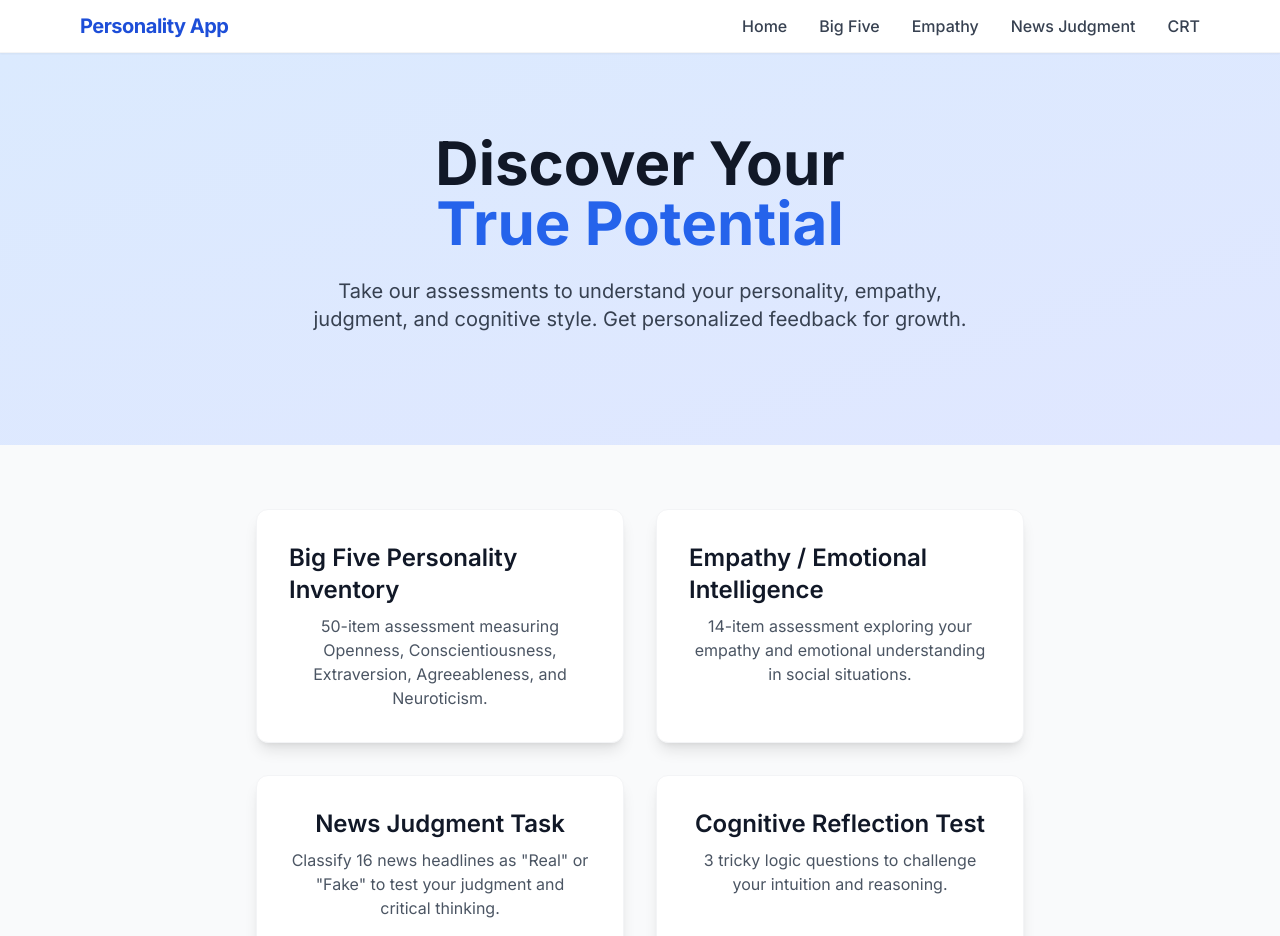
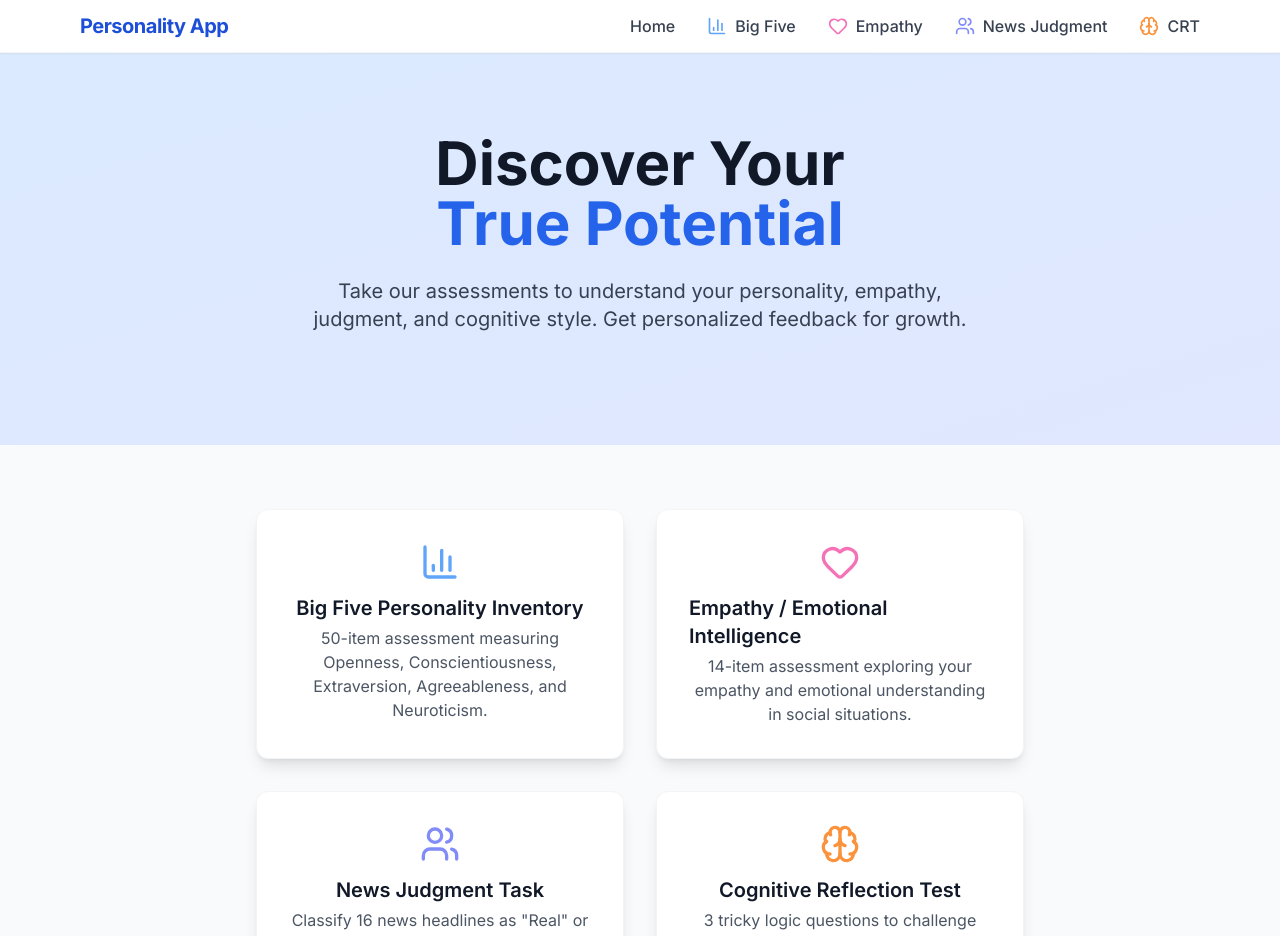
Before and after one commit to khurramsaadat/personality, a Next.js app: page / in a window 1280 px wide. Shown: the top 936 px of the page. Built offline with nearby package versions, Linux system fonts and the light colour scheme.

Commit message:
feat: robust favicon support with brain icon in all modern formats and Metadata API

```diff
--- a/app/layout.tsx
+++ b/app/layout.tsx
@@ -4,13 +4,22 @@ import Footer from '../components/Footer';
 import type { Metadata } from 'next'
 import { Inter } from 'next/font/google'
 import { AssessmentProvider } from '../components/AssessmentContext';
-import Head from "next/head";
 
 const inter = Inter({ subsets: ['latin'] })
 
 export const metadata: Metadata = {
   title: 'Personality Assessment & Coaching',
   description: 'Discover your strengths and unlock your potential with our comprehensive personality assessment and personalized coaching.',
+  icons: {
+    icon: [
+      { url: '/favicon.ico', type: 'image/x-icon' },
+      { url: '/favicon.svg', type: 'image/svg+xml' },
+      { url: '/brain.png', type: 'image/png', sizes: '512x512' }
+    ],
+    apple: [
+      { url: '/apple-touch-icon.png', sizes: '180x180' }
+    ]
+  }
 }
 
 export default function RootLayout({
@@ -20,9 +29,6 @@ export default function RootLayout({
 }) {
   return (
     <html lang="en">
-      <Head>
-        <link rel="icon" href="/favicon.ico" />
-      </Head>
       <body className="bg-gray-50 text-gray-900 min-h-screen flex flex-col">
         <AssessmentProvider>
           <Header />
--- a/app/page.tsx
+++ b/app/page.tsx
@@ -3,6 +3,7 @@
 import React from 'react'
 import Link from 'next/link'
 import Hero from '../components/Hero'
+import { BarChart3, Heart, Users, Brain } from 'lucide-react'
 
 export default function HomePage() {
   return (
@@ -11,19 +12,23 @@ export default function HomePage() {
       <div className="flex flex-col items-center justify-center py-8 px-4">
         <div className="grid md:grid-cols-2 gap-8 w-full max-w-3xl">
           <Link href="/bigfive" className="card flex flex-col items-center p-8 hover:shadow-xl transition-shadow duration-200">
-            <span className="text-2xl font-semibold mb-2">Big Five Personality Inventory</span>
+            <BarChart3 className="w-10 h-10 text-blue-400 mb-3" />
+            <span className="text-xl font-semibold mb-1">Big Five Personality Inventory</span>
             <span className="text-gray-600 text-center">50-item assessment measuring Openness, Conscientiousness, Extraversion, Agreeableness, and Neuroticism.</span>
           </Link>
           <Link href="/empathy" className="card flex flex-col items-center p-8 hover:shadow-xl transition-shadow duration-200">
-            <span className="text-2xl font-semibold mb-2">Empathy / Emotional Intelligence</span>
+            <Heart className="w-10 h-10 text-pink-400 mb-3" />
+            <span className="text-xl font-semibold mb-1">Empathy / Emotional Intelligence</span>
             <span className="text-gray-600 text-center">14-item assessment exploring your empathy and emotional understanding in social situations.</span>
           </Link>
           <Link href="/news-judgment" className="card flex flex-col items-center p-8 hover:shadow-xl transition-shadow duration-200">
-            <span className="text-2xl font-semibold mb-2">News Judgment Task</span>
+            <Users className="w-10 h-10 text-indigo-400 mb-3" />
+            <span className="text-xl font-semibold mb-1">News Judgment Task</span>
             <span className="text-gray-600 text-center">Classify 16 news headlines as "Real" or "Fake" to test your judgment and critical thinking.</span>
           </Link>
           <Link href="/cognitive-reflection" className="card flex flex-col items-center p-8 hover:shadow-xl transition-shadow duration-200">
-            <span className="text-2xl font-semibold mb-2">Cognitive Reflection Test</span>
+            <Brain className="w-10 h-10 text-orange-400 mb-3" />
+            <span className="text-xl font-semibold mb-1">Cognitive Reflection Test</span>
             <span className="text-gray-600 text-center">3 tricky logic questions to challenge your intuition and reasoning.</span>
           </Link>
         </div>
--- a/components/Footer.tsx
+++ b/components/Footer.tsx
@@ -7,7 +7,7 @@ export default function Footer() {
     <footer className="w-full bg-white border-t border-gray-100 mt-12">
       <div className="max-w-6xl mx-auto flex flex-col md:flex-row items-center justify-between px-4 py-6 gap-2 text-sm text-gray-500">
         <div>
-          © {year} Personality App. All rights reserved.
+          © Misha {year} Personality App. All rights reserved.
         </div>
         <div className="flex gap-4">
           <Link href="/" className="hover:text-primary-600">Home</Link>
--- a/components/Header.tsx
+++ b/components/Header.tsx
@@ -1,14 +1,14 @@
 "use client";
 import Link from 'next/link';
 import { useState } from 'react';
-import { Menu, X } from 'lucide-react';
+import { Menu, X, BarChart3, Heart, Users, Brain } from 'lucide-react';
 
 const navLinks = [
   { href: '/', label: 'Home' },
-  { href: '/bigfive', label: 'Big Five' },
-  { href: '/empathy', label: 'Empathy' },
-  { href: '/news-judgment', label: 'News Judgment' },
-  { href: '/cognitive-reflection', label: 'CRT' },
+  { href: '/bigfive', label: 'Big Five', icon: <BarChart3 className="inline w-5 h-5 text-blue-400 mr-1" /> },
+  { href: '/empathy', label: 'Empathy', icon: <Heart className="inline w-5 h-5 text-pink-400 mr-1" /> },
+  { href: '/news-judgment', label: 'News Judgment', icon: <Users className="inline w-5 h-5 text-indigo-400 mr-1" /> },
+  { href: '/cognitive-reflection', label: 'CRT', icon: <Brain className="inline w-5 h-5 text-orange-400 mr-1" /> },
 ];
 
 export default function Header() {
@@ -22,7 +22,8 @@ export default function Header() {
         <ul className="hidden md:flex gap-4 md:gap-8">
           {navLinks.map(link => (
             <li key={link.href}>
-              <Link href={link.href} className="text-gray-700 hover:text-primary-600 font-medium transition-colors duration-150">
+              <Link href={link.href} className="text-gray-700 hover:text-primary-600 font-medium transition-colors duration-150 flex items-center gap-1">
+                {link.icon}
                 {link.label}
               </Link>
             </li>
@@ -44,9 +45,10 @@ export default function Header() {
                 <li key={link.href}>
                   <Link
                     href={link.href}
-                    className="block py-2 text-gray-700 hover:text-primary-600 font-medium transition-colors duration-150"
+                    className="block py-2 text-gray-700 hover:text-primary-600 font-medium transition-colors duration-150 flex items-center gap-1"
                     onClick={() => setOpen(false)}
                   >
+                    {link.icon}
                     {link.label}
                   </Link>
                 </li>
```
Also changed, not shown: public/brain.png (added), 1 other file (tests, documents, lock files or other folders).
